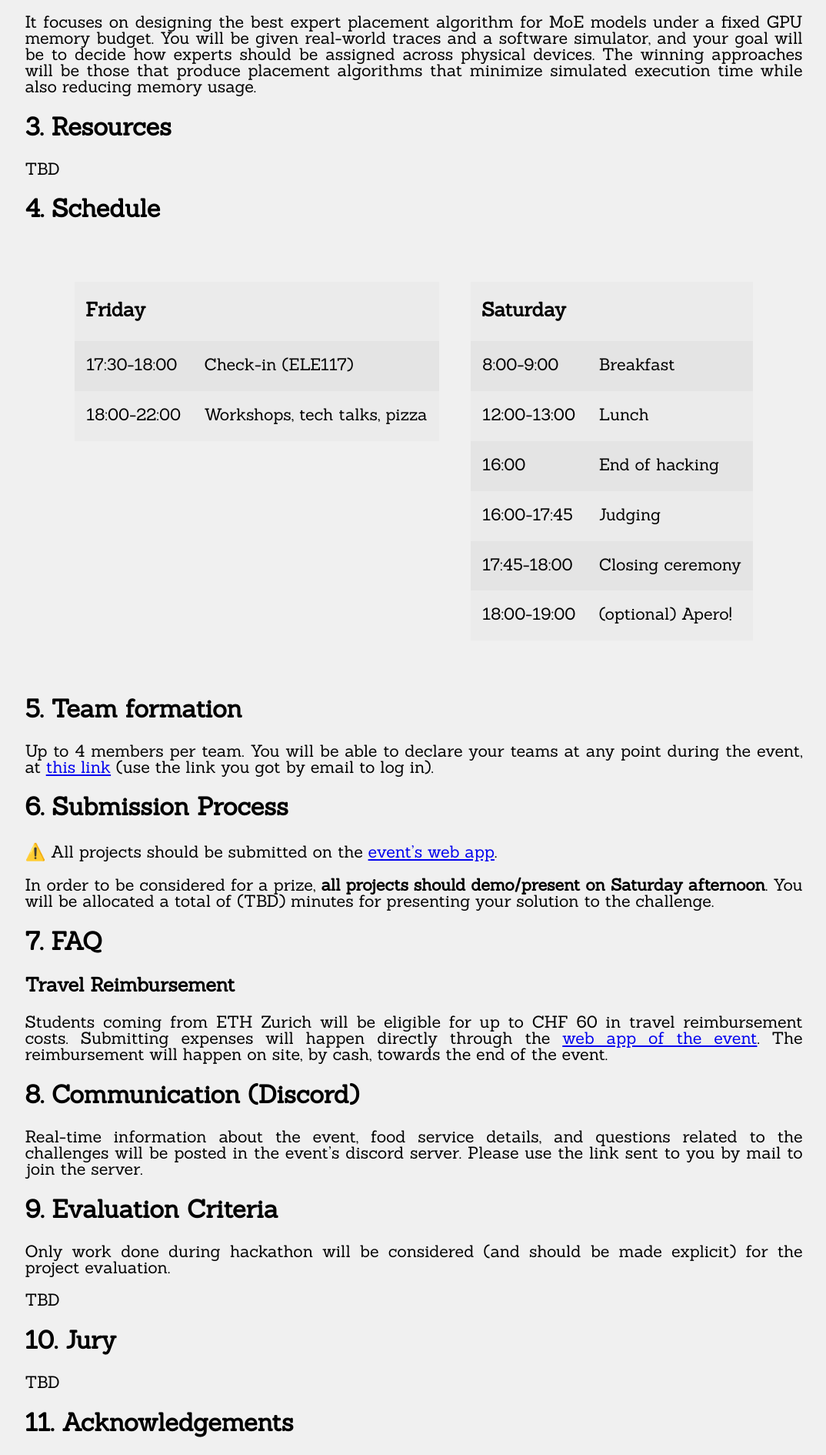
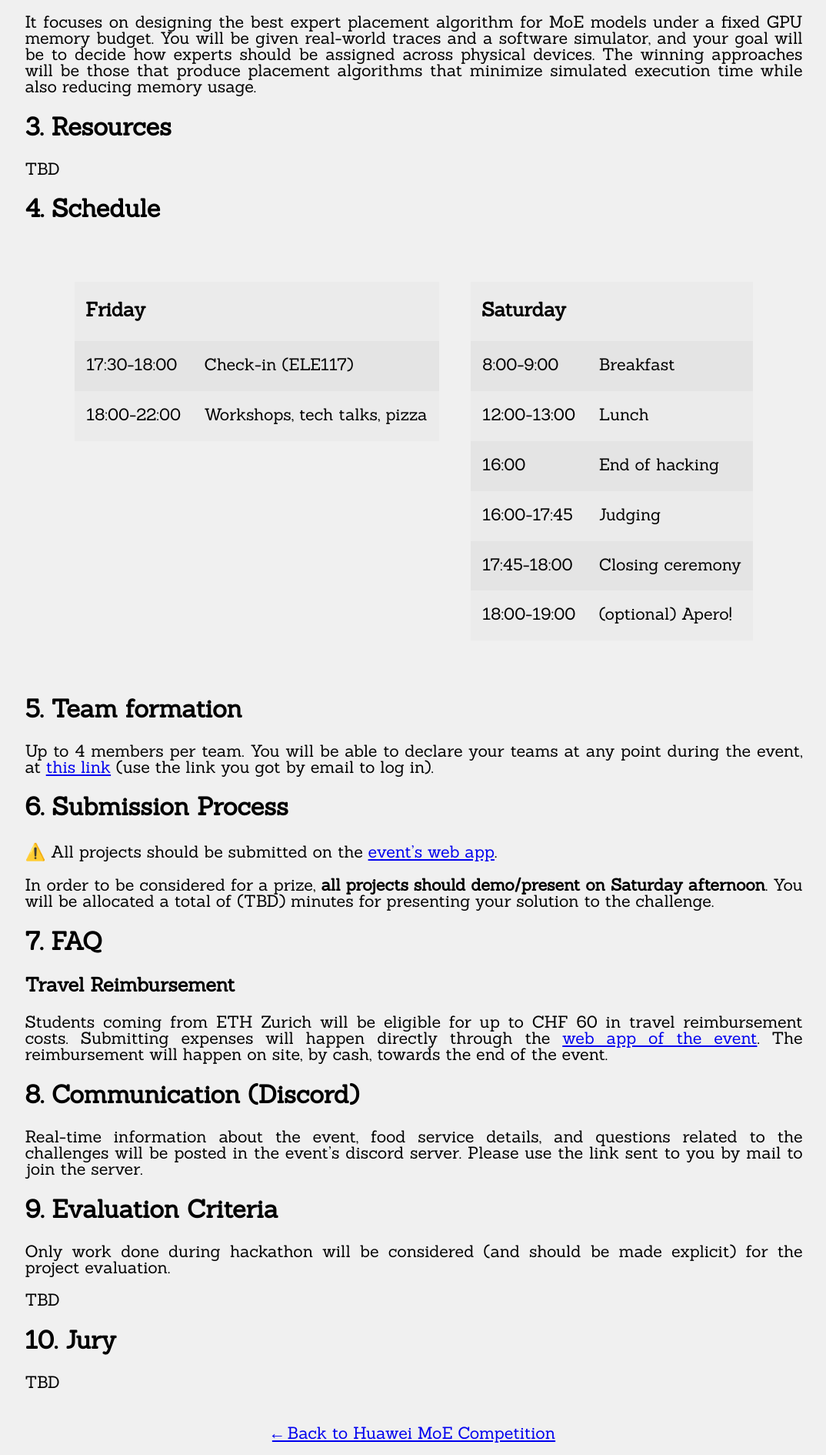
Before and after one commit to LauzHack/LauzHack.github.io, a Jekyll site: the page built from 2026-huawei/info.md, in a window 1280 px wide. Shown: the part 583-2473 px from the top of the page at 77% size, without its empty margins (102-1176 px from the left). Built offline with Jekyll 4.4.1, drawn with Linux system fonts in a browser that asks for light colours; grey boxes are pictures that could not be loaded.

Commit message:
temporary

```diff
--- a/2026-huawei/info.md
+++ b/2026-huawei/info.md
@@ -123,22 +123,4 @@
 
 TBD
 
-## 11. Acknowledgements
-
-<style>
-  .ack { display: flex; flex-wrap: wrap; justify-content: center; align-items: stretch; gap: 2em; margin: 2em 0; }
-  .ack-item { flex: 1 1 12em; text-align: center; padding: 1.5em; background: rgba(0,0,0,0.03); border-radius: 4px; }
-  .ack-item img { height: 5em; max-width: 100%; object-fit: contain; display: block; margin: 0 auto 0.8em auto; }
-  .ack-item .label { display: block; font-size: 0.85em; opacity: 0.7; }
-</style>
-
-<div class="ack">
-  <div class="ack-item">
-    <a href="https://www.huawei.com" rel="noreferrer">
-      <img src="/images/logos/Huawei.png" alt="Huawei">
-    </a>
-    <span class="label">Sponsor</span>
-  </div>
-</div>
-
 <p style="text-align: center; margin-top: 2em;"><a href="/2026-huawei">&larr; Back to Huawei MoE Competition</a></p>
```
Also changed, not shown: 2026-huawei/index.md (+0 -1 lines).
